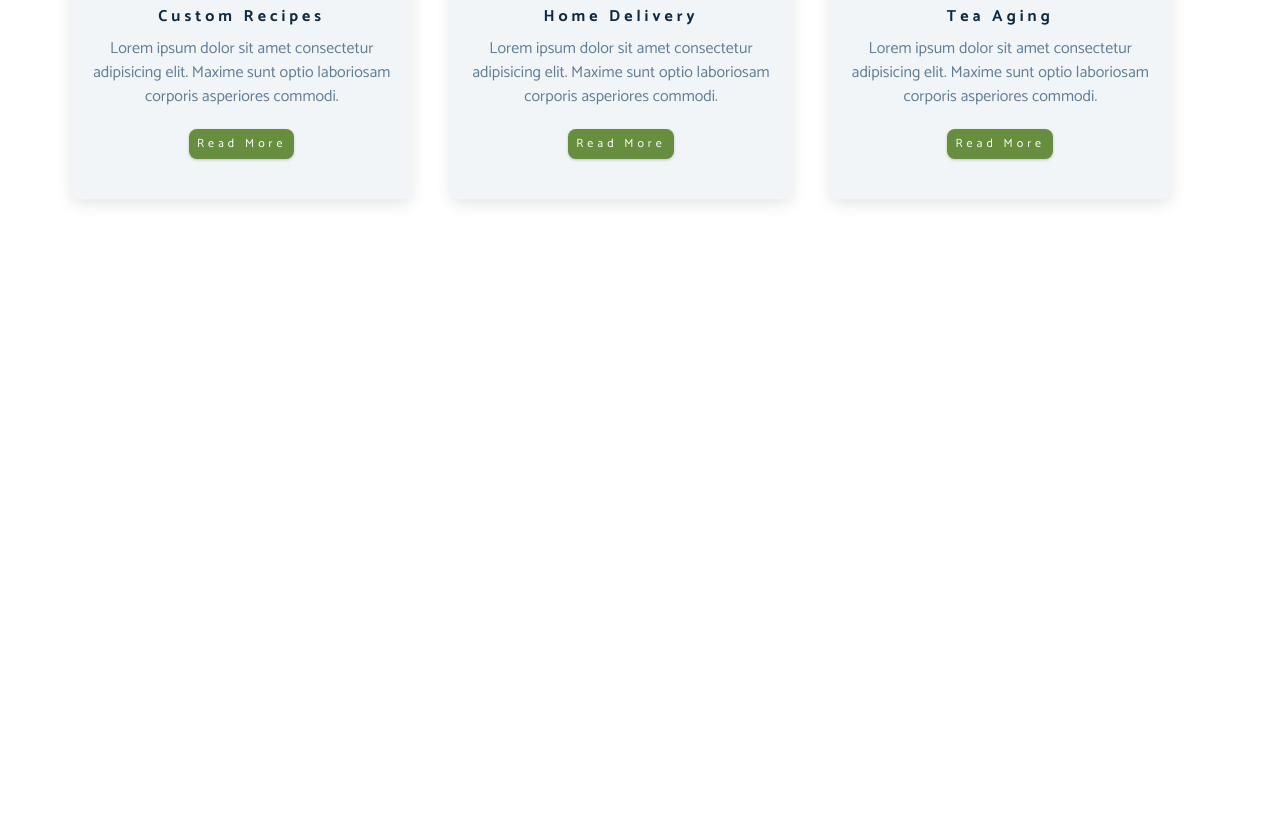
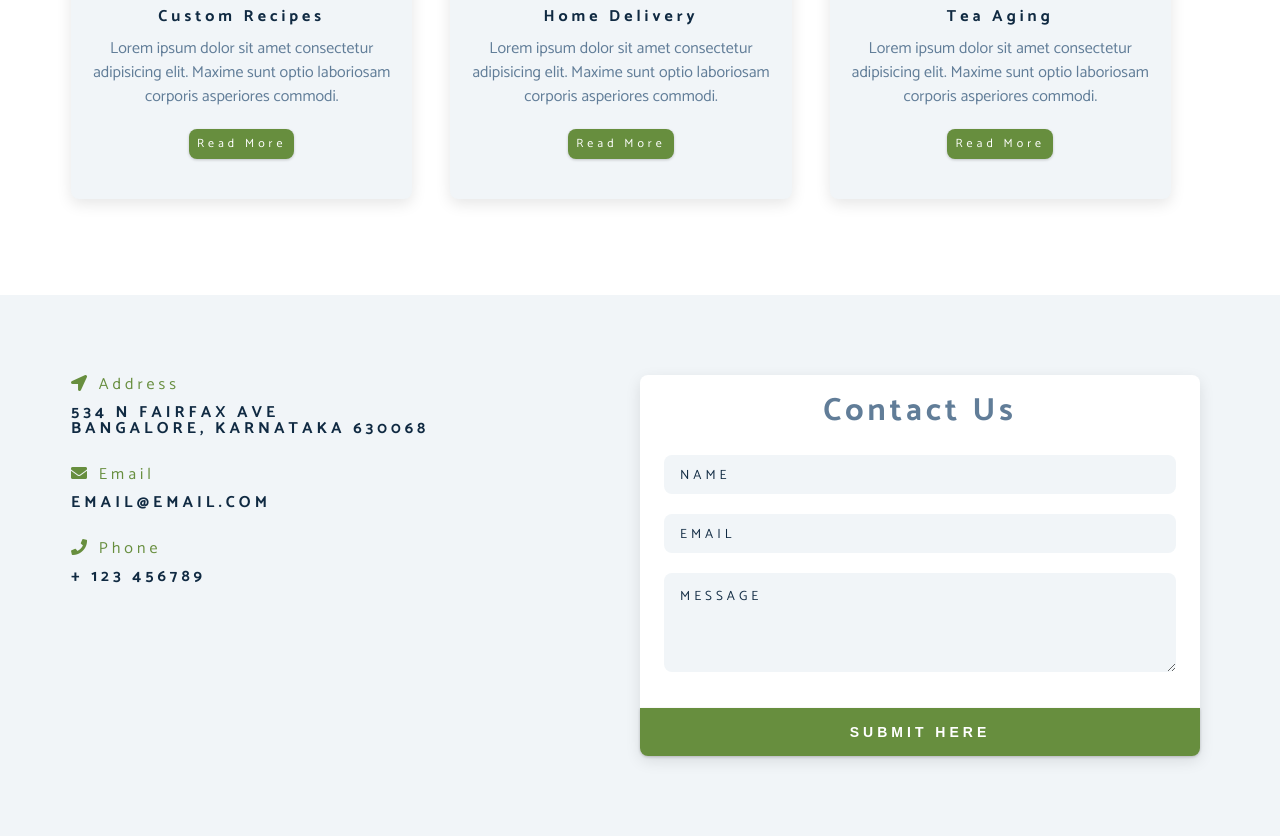
Before and after one commit to learner-sagar/tea-station, a plain HTML site: page index.html in a window 1280 px wide. Shown: the part 2652-3488 px from the top of the page. Before the commit the page ends 2947 px from the top, so only its background shows below. Drawn offline with Linux system fonts and the light colour scheme; a web font is replaced by a local one.

Commit message:
completed contact section

```diff
--- a/css/styles.css
+++ b/css/styles.css
@@ -448,3 +448,93 @@ services
   transform: translate(-50%, 50%);
   border: 0.375rem solid var(--clr-grey-10);
 }
+
+/*
+===============
+services
+===============
+*/
+
+.contact {
+  background: var(--clr-grey-10);
+}
+
+.contact-form,
+.contact-info {
+  margin: 1rem 0;
+}
+
+.contact-item {
+  margin-bottom: 1.75rem;
+}
+
+.contact-title {
+  color: var(--clr-primary);
+  font-weight: 400;
+}
+
+.contact-text {
+  text-transform: uppercase;
+}
+
+.contact-form {
+  background: var(--clr-white);
+  border-radius: var(--radius);
+  text-align: center;
+  box-shadow: 0 5px 15px rgba(0, 0, 0, 0.1);
+  transition: var(--transition);
+  max-width: 35rem;
+}
+
+.contact-form:hover {
+  box-shadow: 0 5px 15px rgba(0, 0, 0, 0.2);
+}
+
+.contact-form h3 {
+  padding-top: 1.25rem;
+  color: var(--clr-grey-5);
+}
+
+.form-group {
+  padding: 1rem 1.5rem;
+}
+
+.form-control {
+  display: block;
+  width: 100%;
+  padding: 0.75rem 1rem;
+  border: none;
+  margin-bottom: 1.25rem;
+  background: var(--clr-grey-10);
+  border-radius: var(--radius);
+  letter-spacing: var(--spacing);
+}
+
+.form-control::placeholder {
+  font-family: var(--ff-primary);
+  color: var(--clr-grey-1);
+  text-transform: uppercase;
+  letter-spacing: var(--spacing);
+}
+
+.submit-btn {
+  display: block;
+  width: 100%;
+  padding: 1rem;
+  border-bottom-left-radius: var(--radius);
+  border-bottom-right-radius: var(--radius);
+}
+
+@media screen and (min-width: 992px) {
+  .contact-form,
+  .contact-info {
+    float: left;
+    width: 50%;
+  }
+}
+
+/*
+===============
+footer
+===============
+*/
--- a/index.html
+++ b/index.html
@@ -279,6 +279,82 @@
       </div>
     </section>
     <!-- end of services -->
+    <!-- contact -->
+    <section class="contact">
+      <div class="section-center clearfix">
+        <!-- contact info -->
+        <article class="contact-info">
+          <!-- contact-item -->
+          <div class="contact-item">
+            <h4 class="contact-title">
+              <span class="contact-icon">
+                <i class="fas fa-location-arrow"></i>
+              </span>
+              address
+            </h4>
+            <h4 class="contact-text">
+              534 N Fairfax Ave <br />
+              Bangalore, Karnataka 630068
+            </h4>
+          </div>
+          <!-- end of contact-item -->
+          <!-- contact-item -->
+          <div class="contact-item">
+            <h4 class="contact-title">
+              <span class="contact-icon">
+                <i class="fas fa-envelope"></i>
+              </span>
+              email
+            </h4>
+            <h4 class="contact-text">email@email.com</h4>
+          </div>
+          <!-- end of contact-item -->
+          <!-- contact-item -->
+          <div class="contact-item">
+            <h4 class="contact-title">
+              <span class="contact-icon">
+                <i class="fas fa-phone"></i>
+              </span>
+              phone
+            </h4>
+            <h4 class="contact-text">+ 123 456789</h4>
+          </div>
+          <!-- end of contact-item -->
+        </article>
+        <!-- end of contact info -->
+        <!-- contact form -->
+        <article class="contact-form">
+          <h3>contact us</h3>
+          <form>
+            <div class="form-group">
+              <!-- input -->
+              <input
+                type="text"
+                name="name"
+                placeholder="name"
+                class="form-control"
+              />
+              <input
+                type="email"
+                name="email"
+                placeholder="email"
+                class="form-control"
+              />
+              <textarea
+                name="message"
+                rows="5"
+                placeholder="message"
+                class="form-control"
+              ></textarea>
+              <!-- button -->
+            </div>
+            <button type="submit" class="submit-btn btn">submit here</button>
+          </form>
+        </article>
+        <!-- end of contact form -->
+      </div>
+    </section>
+    <!-- end of contact -->
     <script src="app.js"></script>
   </body>
 </html>
```
